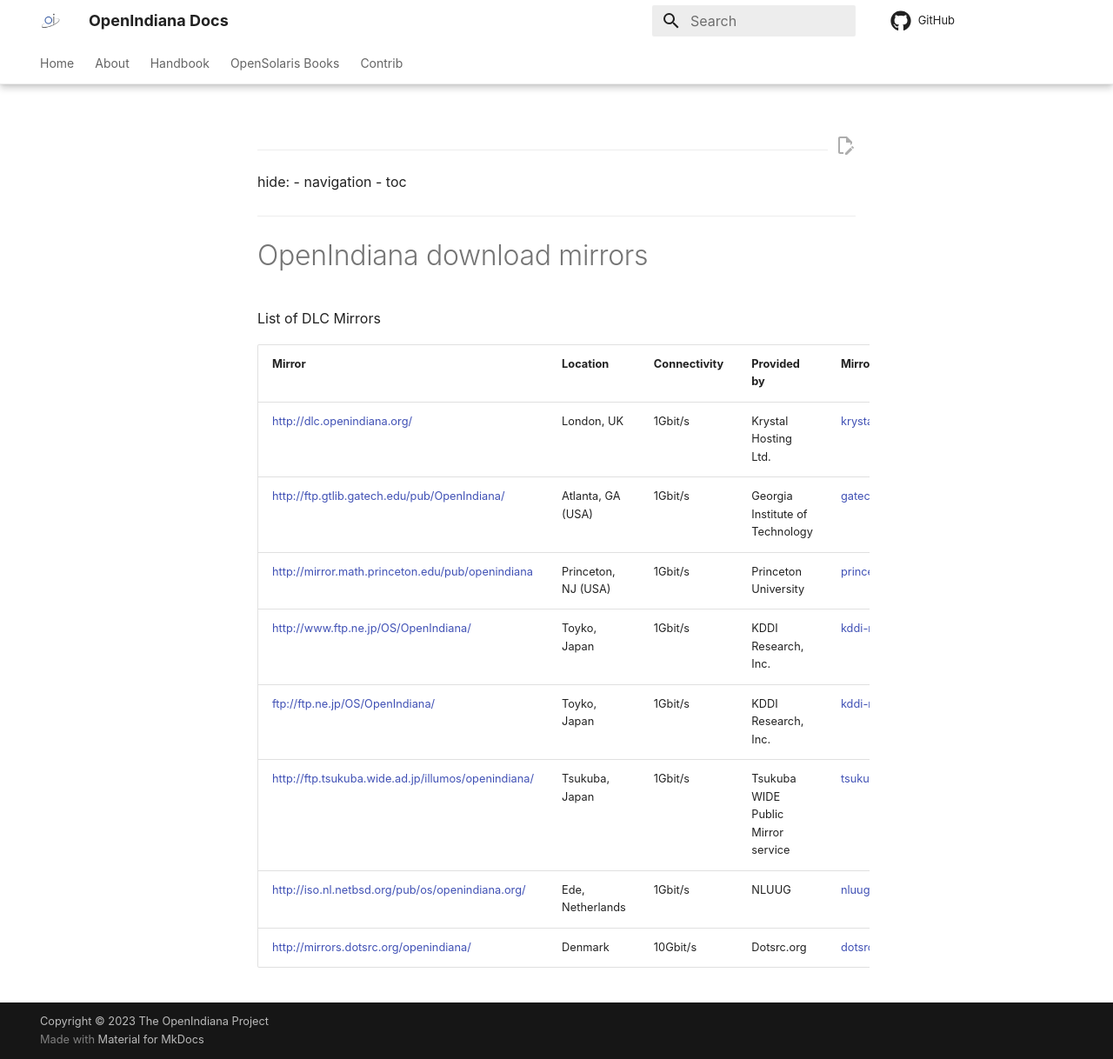
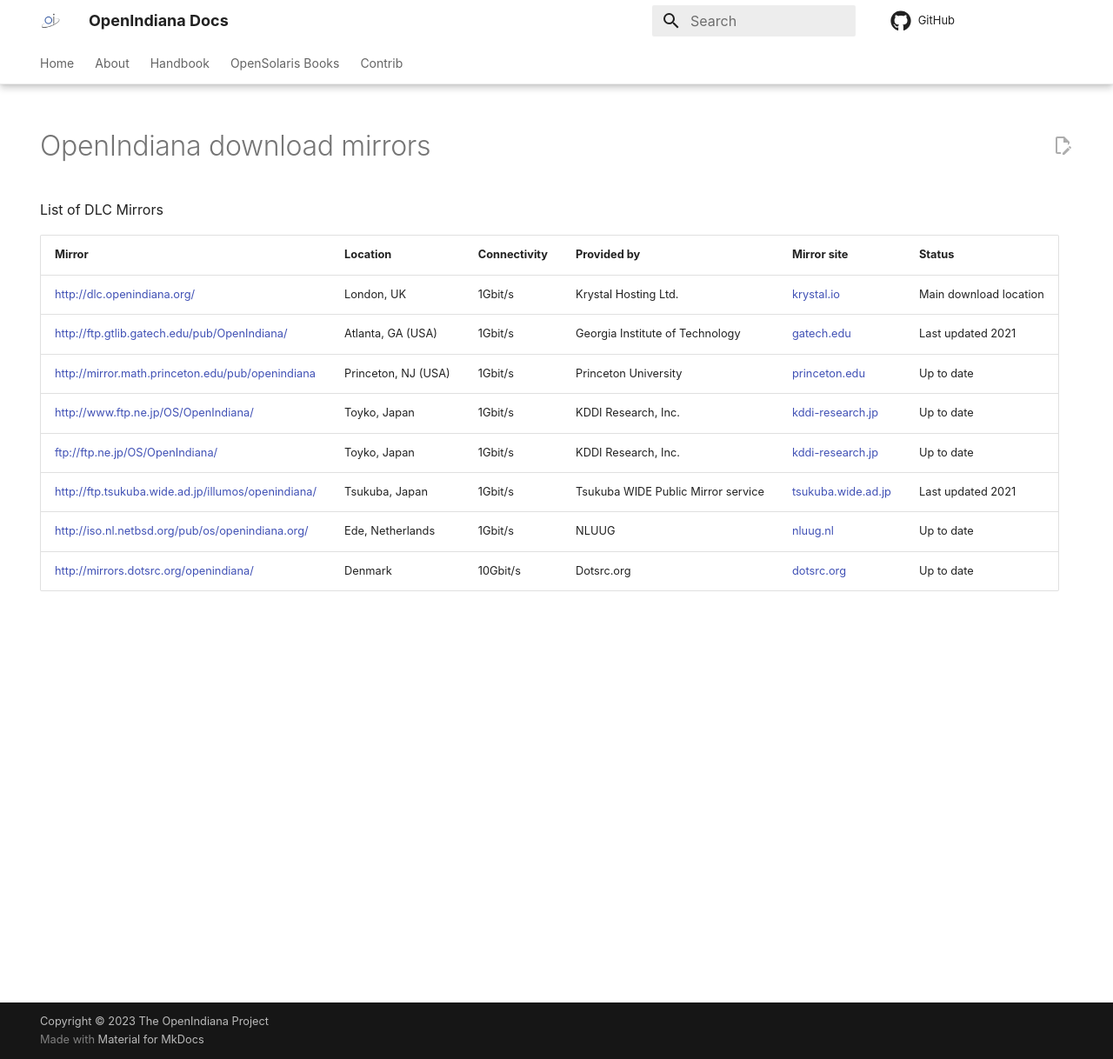
Before and after one commit to OpenIndiana/oi-docs, an MkDocs documentation site: the page built from docs/handbook/openindiana-download-mirrors.md, in a window 1280 px wide and 1218 px high. Shown: the whole window at 87% size. Built offline with MkDocs 1.6.1 and Material for MkDocs 9.7.7, drawn with Linux system fonts in a browser that asks for light colours; comment, search, counter and statistics services are not loaded.

Commit message:
Fix header
The header for hiding nav and toc needs to be above any copyright header

```diff
--- a/docs/handbook/openindiana-download-mirrors.md
+++ b/docs/handbook/openindiana-download-mirrors.md
@@ -20,12 +25,6 @@
 
 -->
 
----
-hide:
-  - navigation
-  - toc
----
-
 # OpenIndiana download mirrors
 
 List of DLC Mirrors
```
Also changed, not shown: other parts of docs/handbook/openindiana-download-mirrors.md (+5 -0 lines).
